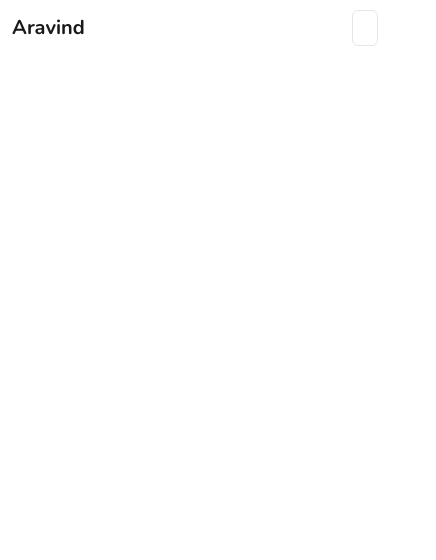
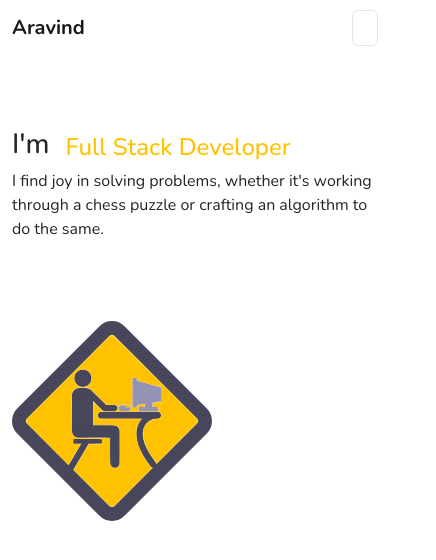
Before and after one commit to AravindDasarathy/portfolio, a Next.js app: page / in a window 390 px wide. Shown: the top 560 px of the page, 436 px wide, since content can reach past the window. Built offline with nearby package versions, Linux system fonts and the light colour scheme.

Commit message:
adding about section

```diff
--- /dev/null
+++ b/src/components/about.tsx
@@ -0,0 +1,50 @@
+import aboutStyles from "../styles/About.module.css";
+import Image from "next/image";
+
+const aboutData = [
+  "Aravind",
+  "Software Engineer",
+  "Full Stack Developer"
+];
+
+const whatAmI = "I find joy in solving problems, whether it's working through a chess puzzle or crafting an algorithm to do the same.";
+
+export default function About() {
+  return (
+    <section
+      className={`about ${aboutStyles["full-screen"]} d-lg-flex justify-content-center align-items-center"`}
+      id="about"
+    >
+      <div className="container">
+        <div className="row justify-content-center">
+          <div className="col-lg-7 col-md-12 col-12 d-flex align-items-center">
+            <div className={aboutStyles['about-text']}>
+              <h1 className={`${aboutStyles.headline} ${aboutStyles.animated} ${aboutStyles['animated-text']}`}>
+                <span className="me-3 d-inline-block">I'm</span>
+                <div className={aboutStyles['animated-info']}>
+                  {aboutData.map((item, index) => (
+                    <span className={aboutStyles['animated-item']} key={index}>{item}</span>
+                  ))}
+                </div>
+              </h1>
+
+              <p>{whatAmI}</p>
+            </div>
+          </div>
+
+          <div className="col-lg-auto col-md-12 col-12">
+            <div className={aboutStyles['about-image']}>
+              <Image
+                src="/svg/coder.svg"
+                className="img-fluid"
+                alt="svg image"
+                width={200}
+                height={200}
+              />
+            </div>
+          </div>
+        </div>
+      </div>
+    </section>
+  );
+}
--- a/src/components/index.tsx
+++ b/src/components/index.tsx
@@ -1,2 +1,3 @@
 export { default as Navbar } from './navbar';
+export { default as About } from './about';
 export { default as RootLayout } from './utils/layout';
--- a/src/pages/index.tsx
+++ b/src/pages/index.tsx
@@ -1,6 +1,5 @@
-import RootLayout from "@/components/utils/layout";
-import { Navbar } from "@/components";
+import { About } from "@/components";
 
 export default function Home() {
-  return <div></div>;
+  return <About />;
 }
--- /dev/null
+++ b/src/styles/About.module.css
@@ -0,0 +1,104 @@
+.full-screen {
+  padding: 8rem 0;
+}
+
+.animated {
+  position: relative;
+}
+
+.animated-info {
+  display: inline-block;
+  vertical-align: top;
+  margin-top: 5px;
+  position: relative;
+}
+
+.animated-item {
+  font-size: 40px;
+  line-height: inherit;
+  display: block;
+  opacity: 0;
+  overflow: hidden;
+  position: absolute;
+  top: 0;
+  right: 0;
+  left: 0;
+  animation: BottomTotop 6s linear infinite 0s;
+  min-width: 370px;
+  color: #ffc200;
+}
+
+.animated-item:nth-child(2n+2) {
+  animation-delay: 2s;
+}
+
+.animated-item:nth-child(3n+3) {
+  animation-delay: 4s;
+}
+
+.about-image {
+  margin-top: 4em;
+}
+
+@media (max-width: 991px) {
+  .full-screen {
+    padding-bottom: 4rem;
+  }
+
+  .about-image {
+    margin-top: 4em;
+  }
+}
+
+@media (max-width: 767px) {
+  .animated-item {
+    font-size: 28px;
+  }
+}
+
+@media (max-width: 580px) {
+  .animated-info {
+    min-width: 200px;
+  }
+  .animated-item {
+    font-size: 24px;
+  }
+}
+
+@media (max-width: 320px) {
+  .about-text {
+    text-align: center;
+  }
+
+  .animated-text {
+    margin-top: 0;
+  }
+}
+
+@keyframes BottomTotop {
+  0% {
+    opacity: 0;
+  }
+  5% {
+    opacity: 0;
+    transform: translateY(5px);
+  }
+  10% {
+    opacity: 1;
+    transform: translateY(0px);
+  }
+  25% {
+    opacity: 1;
+    transform: translateY(0px);
+  }
+  30% {
+    opacity: 0;
+    transform: translateY(5px);
+  }
+  80% {
+    opacity: 0;
+  }
+  100% {
+    opacity: 0;
+  }
+}
```
